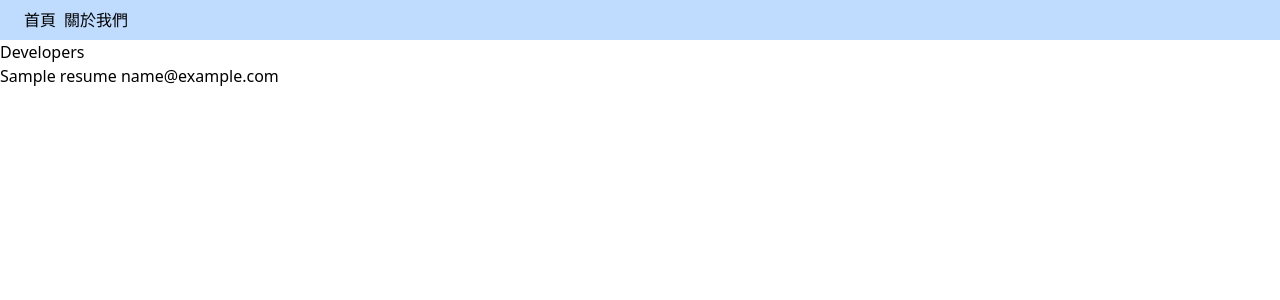
After one commit to KANG0918/pydev, a Django app: page /developers/ in a window 1280 px wide. The commit adds this page. Shown: the top 300 px of the page. Run offline with Django 5.2, Linux system fonts and the light colour scheme; tables that the repository leaves empty hold one stand-in row (values such as "Sample post"); some libraries are stand-ins or nearby versions.

Commit message:
CRUD的R

```diff
--- a/core/settings.py
+++ b/core/settings.py
@@ -37,6 +37,7 @@ INSTALLED_APPS = [
     "django.contrib.sessions",
     "django.contrib.messages",
     "django.contrib.staticfiles",
+    "resumes",
 ]
 
 MIDDLEWARE = [
--- a/core/urls.py
+++ b/core/urls.py
@@ -3,6 +3,7 @@ from django.urls import path, include
 
 
 urlpatterns = [
+    path("developers/", include("resumes.urls")),
     path("", include("pages.urls")),
     path("admin/", admin.site.urls),
 ]
--- a/pages/urls.py
+++ b/pages/urls.py
@@ -1,8 +1,9 @@
 from .views import about, home
 from django.urls import path
 
+app_name = "pages"
 
 urlpatterns = [
-    path("about", about),
-    path("", home),
+    path("about", about, name="about"),
+    path("", home, name="root"),
 ]
--- /dev/null
+++ b/resumes/admin.py
@@ -0,0 +1,5 @@
+from django.contrib import admin
+from .models import Resume
+
+# Register your models here.
+admin.site.register(Resume)
--- /dev/null
+++ b/resumes/apps.py
@@ -0,0 +1,6 @@
+from django.apps import AppConfig
+
+
+class ResumesConfig(AppConfig):
+    default_auto_field = 'django.db.models.BigAutoField'
+    name = 'resumes'
--- /dev/null
+++ b/resumes/models.py
@@ -0,0 +1,14 @@
+from django.db import models
+
+
+# Create your models here.
+class Resume(models.Model):
+    name = models.CharField(max_length=100)
+    email = models.EmailField()
+    introduce = models.CharField(max_length=200)
+    profile = models.TextField()
+    online = models.BooleanField(default=False)
+
+    # 後臺資料庫可以印出名字(客製化)
+    def __str__(self):
+        return f"{self.name} {(self.email)}"
--- /dev/null
+++ b/resumes/urls.py
@@ -0,0 +1,10 @@
+from . import views
+from django.urls import path
+
+app_name = "resume"  # 因不同app中可能有index、show所以需要作出一個空間
+
+
+urlpatterns = [
+    path("", views.index, name="index"),
+    path("<int:id>", views.show, name="show"),
+]
--- /dev/null
+++ b/resumes/views.py
@@ -0,0 +1,17 @@
+from django.shortcuts import render, get_object_or_404
+from .models import Resume
+from django.http import HttpResponse
+
+# Create your views here.
+
+
+def index(req):
+    resumes = Resume.objects.all()  # 拿取所有資料
+    return render(
+        req, "resumes/index.html", {"resumes": resumes}
+    )  # 將資料傳到index.html
+
+
+def show(req, id):
+    resume = get_object_or_404(Resume, pk=id)
+    return HttpResponse(resume.email)
--- a/templates/layouts/base.html
+++ b/templates/layouts/base.html
@@ -8,10 +8,11 @@
     <script src="https://cdn.tailwindcss.com"></script>
 </head>
 <body>
+    <main class="container mx-auto">
     {%include 'shared/navbar.html'%}
-    <main class="container mx-auto">
     {% block content %}
     {%endblock%}
+    </main>
 
 </body>
 </html>
--- /dev/null
+++ b/templates/resumes/index.html
@@ -0,0 +1,12 @@
+{%extends 'layouts/base.html'%}
+{%block content%}
+<h1>Developers</h1>
+<ul>
+    {% for resume in resumes%}
+    <li>
+        {{resume.name}}
+        <a href="{% url 'resume:show' resume.id%}">{{resume.email}}</a>
+    </li>
+    {%endfor%}
+</ul>
+{%endblock%}
--- a/templates/shared/navbar.html
+++ b/templates/shared/navbar.html
@@ -1,6 +1,6 @@
 <nav class="bg-blue-200 px-6 py-2">
     <ul class="flex gap-2">
-        <li><a href="">首頁</a></li>
-        <li><a href=""></a>關於我們</a></li>
+        <li><a href="{%url 'pages:root'%}">首頁</a></li>
+        <li><a href="{%url 'pages:about'%}">關於我們</a></li>
     </ul>
 </nav>
```
Also changed, not shown: resumes/__init__.py (added), resumes/migrations/0001_initial.py (added), resumes/migrations/__init__.py (added), 1 other file.
